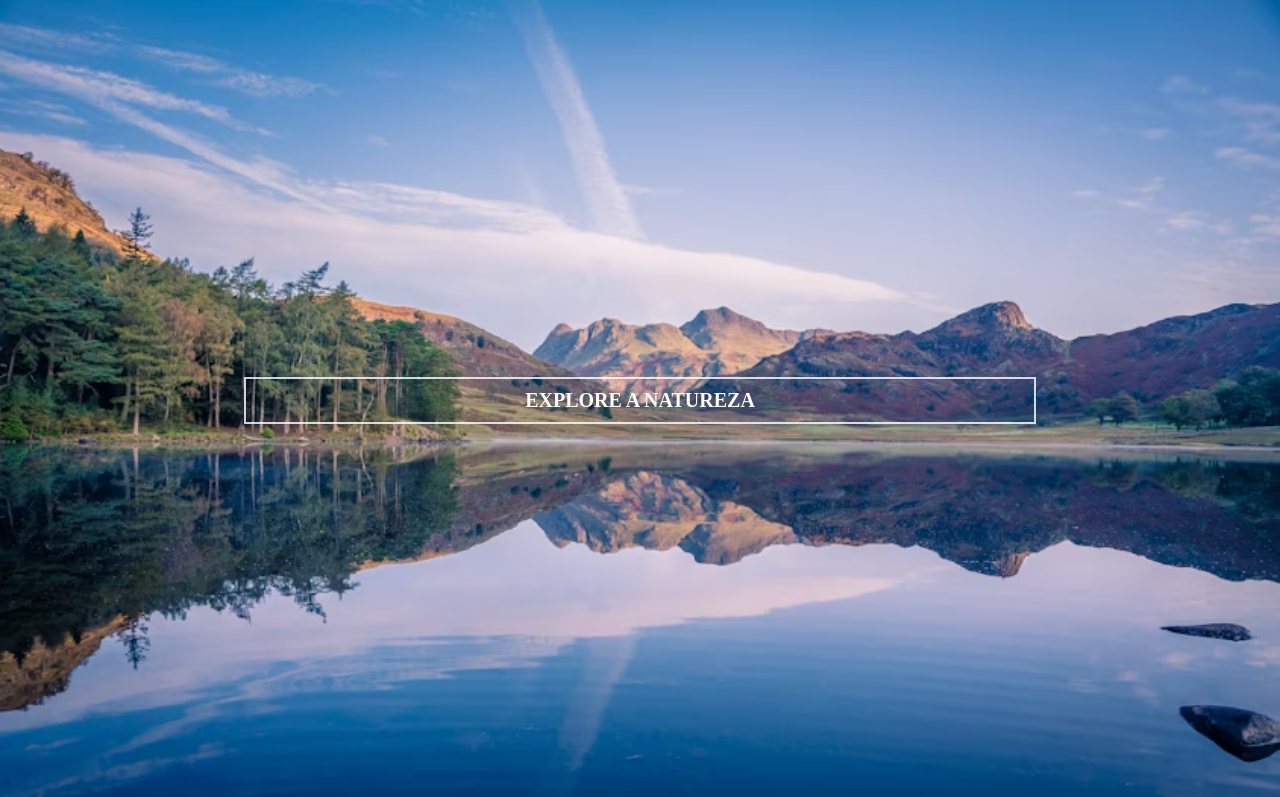
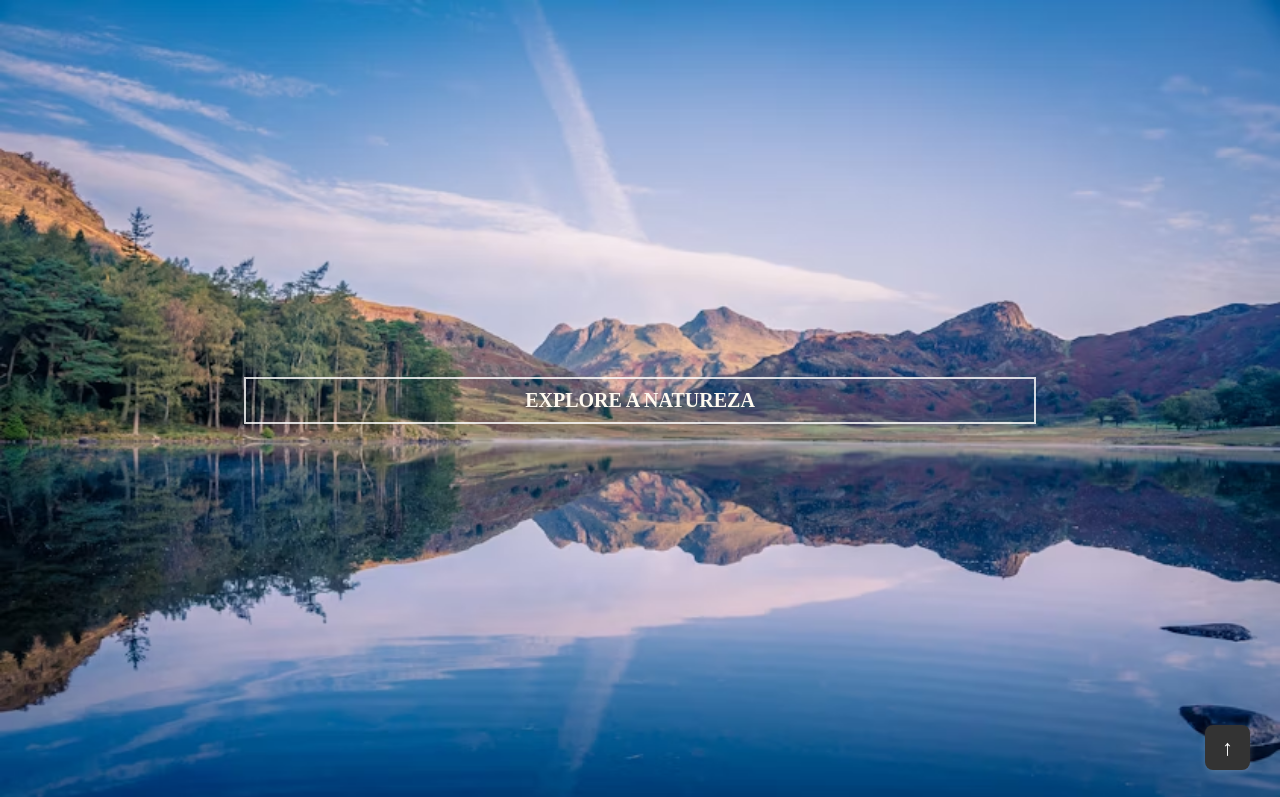
Before and after one commit to nicklaranjeira/paralax, a plain HTML site: page index.html in a window 1280 px wide. Shown: the top 797 px of the page. Drawn offline with Linux system fonts and the light colour scheme.

Commit message:
codigo certo

```diff
--- a/css/style.css
+++ b/css/style.css
@@ -66,3 +66,27 @@ section > p{
 .til{
     color: orange;
 }
+
+.btn-topo {
+  position: fixed;
+  bottom: 30px;
+  right: 30px;
+  background-color: #333;
+  color: white;
+  text-decoration: none;
+  width: 45px;
+  height: 45px;
+  display: flex;
+  align-items: center;
+  justify-content: center;
+  border-radius: 8px;
+  font-size: 22px;
+  box-shadow: 0 2px 6px rgba(255, 255, 255, 0.2);
+  transition: 0.3s ease;
+}
+
+.btn-topo:hover {
+  background-color: #555;
+  transform: translateY(-3px);
+  box-shadow: 0 4px 10px rgba(255, 255, 255, 0.3);
+}
--- a/index.html
+++ b/index.html
@@ -7,6 +7,8 @@
     <link rel="stylesheet" href="css/style.css">
 </head>
 <body>
+    <div id="topo"></div>
+
     <section class="img-1">
         <h1>EXPLORE A NATUREZA</h1>
     </section>
@@ -39,5 +41,9 @@
         <p> <span class="til">~</span>As florestas são ecossistemas complexos e diversificados, que oferecem uma ampla gama de benefícios ecológicos, sociais e econômicos. As florestas podem ser exploradas de muitas maneiras, desde atividades de recreação, como caminhadas e acampamentos, até a colheita sustentável de recursos florestais, como madeira e produtos não madeireiros, como frutas e plantas medicinais. Além disso, as florestas são o lar de muitas espécies de animais e plantas, algumas delas ameaçadas de extinção, e têm um papel fundamental na manutenção do equilíbrio climático global, contribuindo para a regulação do clima e para a proteção da biodiversidade. No entanto, a exploração humana das florestas também pode ter um grande impacto negativo no meio ambiente, especialmente quando é feita de maneira irresponsável. A exploração ilegal de madeira, a expansão da agricultura e a mineração são algumas das atividades que podem levar ao desmatamento, à perda de biodiversidade e ao aumento da emissão de gases do efeito estufa.</p>
     </section>
 
+    <div id="topo"></div>
+    <a href="#topo" class="btn-topo">↑</a>
+
+
 </body>
 </html>
```
